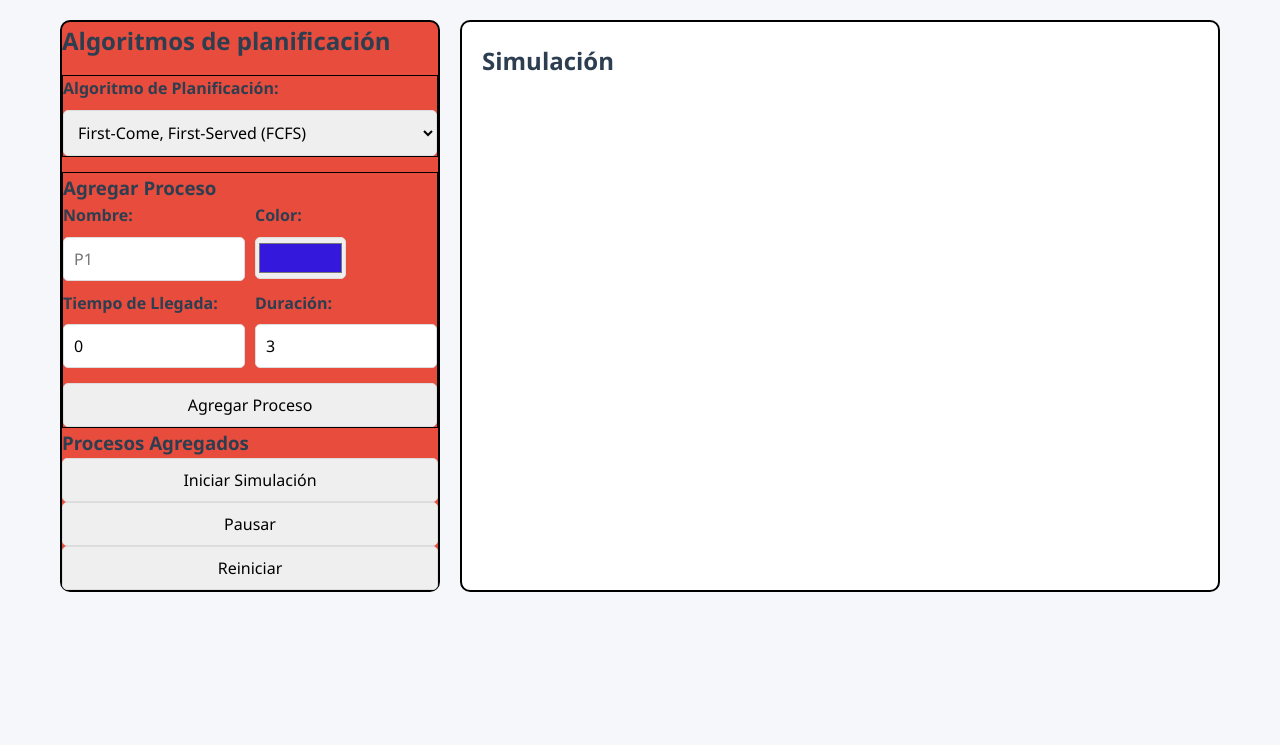
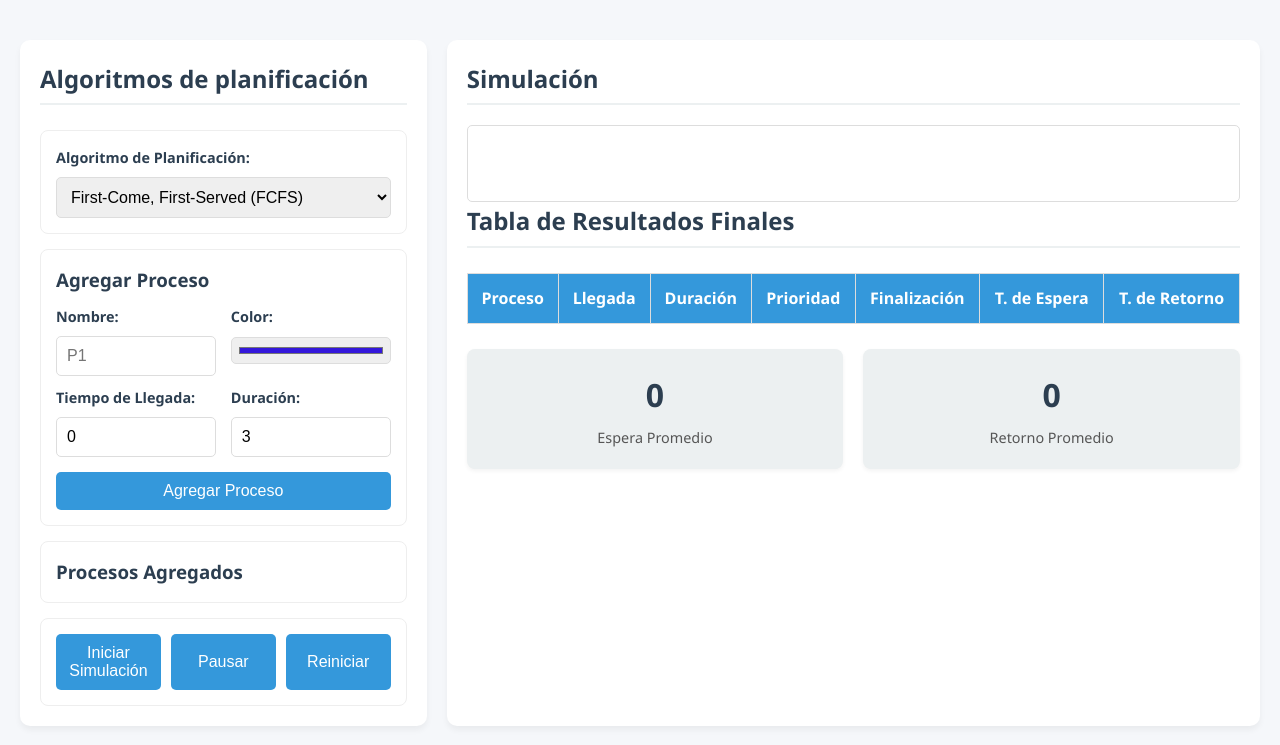
Before and after one commit to AndresLass0/Simulador-Planificador-de-Procesos, a Flask app: page / in a window 1280 px wide. Shown: the top 745 px of the page. Run offline with Flask 3, Linux system fonts and the light colour scheme; lists and menus that the app fills with data are empty.

Commit message:
Ajustes en la interfaz: Se implemento la tabla de resultados, y se mejoro la interfaz visualmente utilizando CSS.

```diff
--- a/static/style.css
+++ b/static/style.css
@@ -1,4 +1,3 @@
-
 :root {
   --azul: #3498db;
   --verde: #2ecc71;
@@ -7,85 +6,61 @@
   --light: #ecf0f1;
 }
 
-
 body {
   background-color: #f5f7fa;
   color: var(--dark);
   line-height: 1.6;
+  font-family: 'Segoe UI', Tahoma, Geneva, Verdana, sans-serif;
 }
 
 * {
   margin: 0;
   padding: 0;
   box-sizing: border-box;
-  font-family: 'Segoe UI', Tahoma, Geneva, Verdana, sans-serif;
 }
 
-
 .todo-contenedor {
-  max-width: 1200px;
-  margin: 0 auto;
+  max-width: 1300px;
+  margin: 20px auto;
   padding: 20px;
   display: grid;
   grid-template-columns: 1fr 2fr;
   gap: 20px;
 }
 
-/* IZQUIERDA - PROCESOS/ALGORITMOS */
-#tabla-izquierda{
-  background-color: var(--rojo);
+#tabla-izquierda {
+  background-color: white;
+  padding: 20px;
   border-radius: 10px;
-  border: 2px solid black;
+  box-shadow: 0 4px 6px rgba(0,0,0,0.05);
+  display: flex;
+  flex-direction: column;
+  gap: 15px;
 }
 
+.form-procesos, .lista-procesos, #botones {
+  padding: 15px;
+  border: 1px solid #eee;
+  border-radius: 8px;
+}
 
-#agregar-procesos-fila-1{
+#agregar-procesos-fila-1, #agregar-procesos-fila-2 {
   display: grid;
   grid-template-columns: 1fr 1fr;
-  gap: 10px;
-}
-
-
-#agregar-procesos-fila-2{
-  display: grid;
-  grid-template-columns: 1fr 1fr;
-  gap: 10px;
+  gap: 15px;
   margin-top: 10px;
 }
 
-
-#agregar-prioridad{
+#agregar-prioridad, #agregar-quantum {
   margin-top: 15px;
   display: none;
-}
-
-#agregar-quantum{
-  margin-top: 15px;
-  display: none;
-}
-
-
-#boton-agregar-proceso{
-   margin-top: 15px;
-}
-
-
-/*COSAS VARIADAS*/
-.form-procesos{
-  margin-top: 15px;
-  border: 1px solid black;
 }
 
 label {
   display: block;
   margin-bottom: 8px;
   font-weight: 600;
-}
-
-#color-input{
-  height: 55%;
-  width: 50%;
-  padding: 1px;
+  font-size: 0.9rem;
 }
 
 input, select, button {
@@ -96,11 +71,98 @@ input, select, button {
   font-size: 1rem;
 }
 
+#color-input {
+    padding: 5px;
+}
 
-/* DERECHA - SIMULACION */
-#tabla-derecha{
+button {
+  cursor: pointer;
+  background-color: var(--azul);
+  color: white;
+  border: none;
+  transition: opacity 0.2s;
+}
+button:hover {
+  opacity: 0.85;
+}
+#boton-agregar-proceso {
+    margin-top: 15px;
+}
+#botones {
+    display: flex;
+    gap: 10px;
+}
+
+#tabla-derecha {
   background-color: white;
   padding: 20px;
   border-radius: 10px;
-  border: 2px solid black;
+  box-shadow: 0 4px 6px rgba(0,0,0,0.05);
 }
+
+h2 {
+    margin-bottom: 10px;
+    padding-bottom: 5px;
+    border-bottom: 2px solid var(--light);
+}
+
+.diagrama-gantt {
+    margin-top: 20px;
+    overflow-x: auto;
+    border: 1px solid #ddd;
+    padding: 10px;
+    border-radius: 5px;
+}
+.diagrama-cuerpo {
+    display: flex;
+    height: 50px;
+    margin-top: 5px;
+}
+.bloque-gantt {
+    min-width: 40px;
+    height: 100%;
+    display: flex;
+    align-items: center;
+    justify-content: center;
+    color: white;
+    font-weight: bold;
+    text-shadow: 1px 1px 2px rgba(0,0,0,0.5);
+    border-right: 1px solid rgba(255, 255, 255, 0.3);
+}
+.tabla-resultados {
+    width: 100%;
+    border-collapse: collapse;
+    margin-top: 25px;
+}
+.tabla-resultados th, .tabla-resultados td {
+    border: 1px solid #ddd;
+    padding: 12px;
+    text-align: center;
+}
+.tabla-resultados th {
+    background-color: var(--azul);
+    color: white;
+}
+.contenedor-estadisticas {
+    display: grid;
+    grid-template-columns: 1fr 1fr;
+    gap: 20px;
+    margin-top: 25px;
+}
+.tarjeta-estadistica {
+    background-color: var(--light);
+    padding: 20px;
+    border-radius: 8px;
+    text-align: center;
+    box-shadow: 0 2px 4px rgba(0,0,0,0.05);
+}
+.valor-estadistica {
+    font-size: 2rem;
+    font-weight: bold;
+    color: var(--dark);
+}
+.etiqueta-estadistica {
+    font-size: 0.9rem;
+    color: #555;
+    margin-top: 5px;
+}
--- a/templates/index.html
+++ b/templates/index.html
@@ -76,6 +76,38 @@
 
         <div id = "tabla-derecha">
             <h2>Simulación</h2>
+            <div class="diagrama-gantt">
+                <div class="diagrama-encabezado" id="encabezado-gantt"></div>
+                <div class="diagrama-cuerpo" id="cuerpo-gantt"></div>
+            </div>
+
+            <h2>Tabla de Resultados Finales</h2>
+            <table class="tabla-resultados">
+                <thead>
+                    <tr>
+                        <th>Proceso</th>
+                        <th>Llegada</th>
+                        <th>Duración</th>
+                        <th>Prioridad</th>
+                        <th>Finalización</th>
+                        <th>T. de Espera</th>
+                        <th>T. de Retorno</th>
+                    </tr>
+                </thead>
+                <tbody id="cuerpo-tabla-resultados">
+                </tbody>
+            </table>
+
+            <div class="contenedor-estadisticas">
+                <div class="tarjeta-estadistica">
+                    <div class="valor-estadistica" id="espera-promedio">0</div>
+                    <div class="etiqueta-estadistica">Espera Promedio</div>
+                </div>
+                <div class="tarjeta-estadistica">
+                    <div class="valor-estadistica" id="retorno-promedio">0</div>
+                    <div class="etiqueta-estadistica">Retorno Promedio</div>
+                </div>
+            </div>
         </div>
 
 
```
